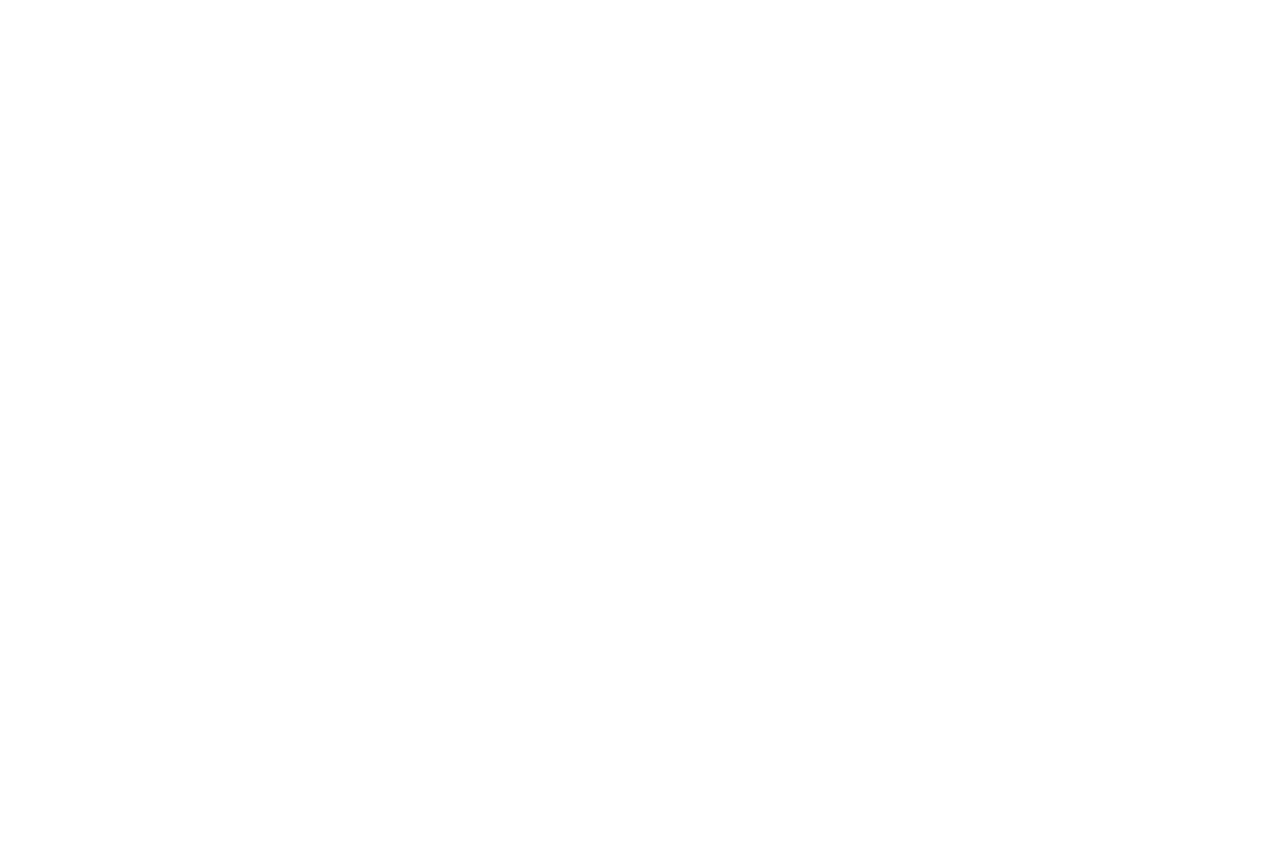
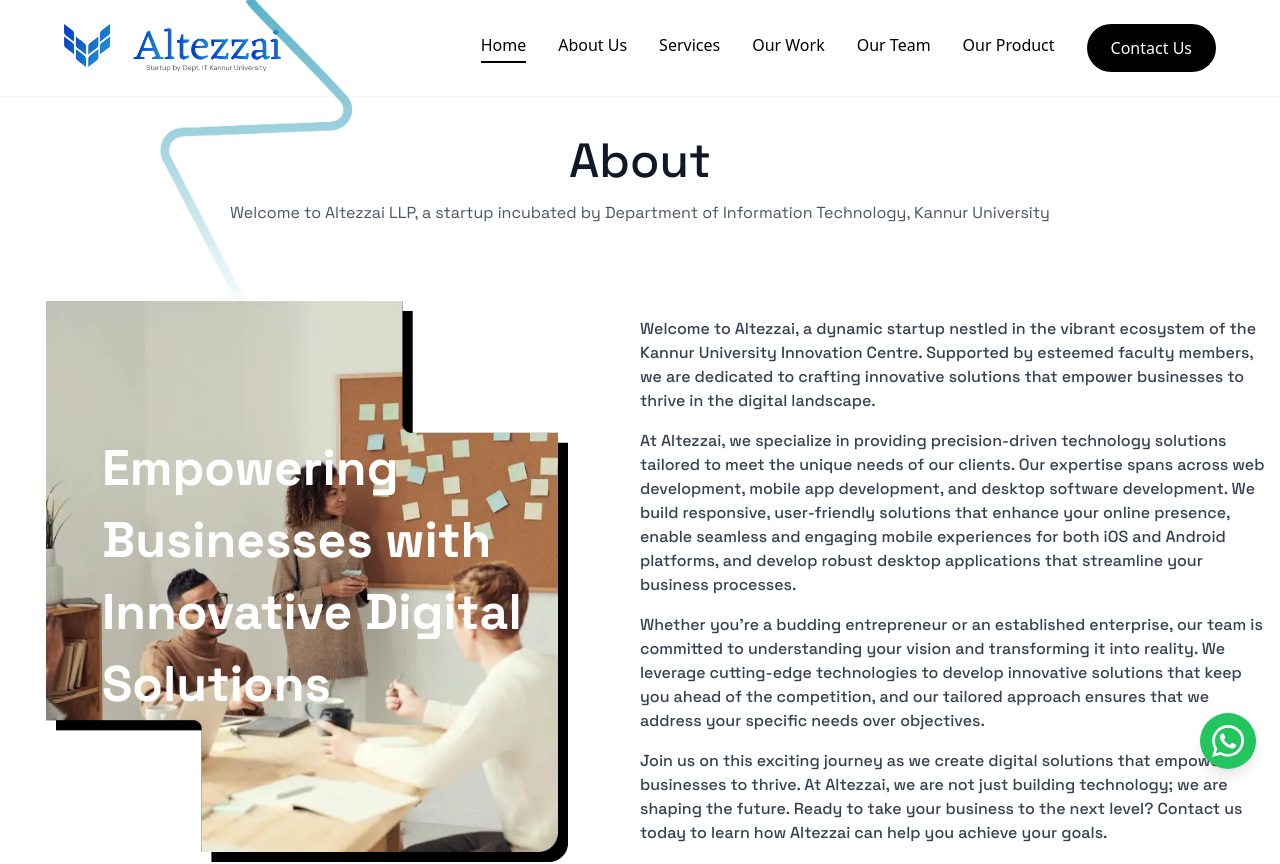
Before and after one commit to ROH-745/AltezzAi_Clone, a React (Vite) app in the folder altezzai-clone/: page /about in a window 1280 px wide. Before the commit this address had no page. Shown: the top 864 px of the page. Before the commit the page ends 800 px from the top, so only its background shows below. Built offline with nearby package versions, Linux system fonts and the light colour scheme.

Commit message:
About section done

```diff
--- a/altezzai-clone/src/App.jsx
+++ b/altezzai-clone/src/App.jsx
@@ -4,12 +4,14 @@
 import Mainworks from "./components/Works/Mainworks";
 import Mainteams from "./components/Teams/Mainteams";
 import Maincontact from "./components/Contact/Maincontact";
+import About from "./components/About/About";
 
 function App() {
   return (
     <Router>
       <Routes>
         <Route path="/" element={<Landing />} />
+        <Route path="/about" element={<About />} />
         <Route path="/services" element={<Mainservices />} />
         <Route path="/works" element={<Mainworks />} />
         <Route path="/teams" element={<Mainteams />} />
--- /dev/null
+++ b/altezzai-clone/src/components/About/About.jsx
@@ -0,0 +1,125 @@
+import React from "react";
+import Header from "../Header/Header";
+import Footer from "../Footer/Footer";
+
+function About() {
+  return (
+    <div className="min-h-screen bg-white relative">
+      <Header />
+
+      {/* First Image  */}
+      <div className="absolute top-0 left-40 z-40">
+        <img
+          src="/assets/About/img1.webp"
+          alt="About Altezzai"
+          className="w-48 h-auto object-cover"
+        />
+      </div>
+
+      <main className="py-6 lg:py-8  ">
+        <div className="max-w-7xl  mx-auto px-8  sm:px-6 lg:px-3 ">
+          <div className=" py-3 lg:py-2 h-[100px]  ">
+            {/* Page Title */}
+            <h1
+              className="text-4xl lg:text-5xl font-medium text-gray-900 text-center mb-8 lg:mb-4"
+              style={{ fontFamily: "Space Grotesk" }}
+            >
+              About
+            </h1>
+
+            {/* Subtitle */}
+            <p
+              className="text-sm lg:text-base text-gray-600 text-center mb-12 lg:mb-16 max-w-4xl mx-auto"
+              style={{ fontFamily: "Space Grotesk" }}
+            >
+              Welcome to Altezzai LLP, a startup incubated by Department of
+              Information Technology, Kannur University
+            </p>
+          </div>
+
+          {/* Content Section */}
+          <div className="flex flex-col lg:flex-row gap-8 lg:gap-12 mt-10 items-start">
+            <div className="relative  overflow-hidden mt-8 w-full max-w-lg mx-auto lg:max-w-lg [filter:drop-shadow(10px_10px_0_black)_drop-shadow(0_0_0_black)]">
+              <img
+                src="/assets/About/img2.webp"
+                alt="Digital Solutions"
+                className="w-full h-auto object-cover"
+              />
+
+              {/* Text Second Image */}
+              <div className="absolute inset-0  bg-opacity-40 flex items-center justify-center p-6">
+                <h3
+                  className="
+    text-2xl leading-snug font-bold text-white
+    text-left pl-4
+    lg:text-[50px] lg:leading-[72px] lg:pl-8
+  "
+                  style={{ fontFamily: "Space Grotesk" }}
+                >
+                  Empowering Businesses with Innovative Digital Solutions
+                </h3>
+              </div>
+            </div>
+
+            {/* Right Content */}
+            <div className="w-full  pt-12 lg:w-1/2 space-y-6">
+              <div className="space-y-4">
+                <p
+                  className="text-sm lg:text-base font-medium text-gray-700 leading-relaxed"
+                  style={{ fontFamily: "Space Grotesk" }}
+                >
+                  Welcome to Altezzai, a dynamic startup nestled in the vibrant
+                  ecosystem of the Kannur University Innovation Centre.
+                  Supported by esteemed faculty members, we are dedicated to
+                  crafting innovative solutions that empower businesses to
+                  thrive in the digital landscape.
+                </p>
+
+                <p
+                  className="text-sm lg:text-base font-medium text-gray-700 leading-relaxed"
+                  style={{ fontFamily: "Space Grotesk" }}
+                >
+                  At Altezzai, we specialize in providing precision-driven
+                  technology solutions tailored to meet the unique needs of our
+                  clients. Our expertise spans across web development, mobile
+                  app development, and desktop software development. We build
+                  responsive, user-friendly solutions that enhance your online
+                  presence, enable seamless and engaging mobile experiences for
+                  both iOS and Android platforms, and develop robust desktop
+                  applications that streamline your business processes.
+                </p>
+
+                <p
+                  className="text-sm lg:text-base font-medium text-gray-700 leading-relaxed"
+                  style={{ fontFamily: "Space Grotesk" }}
+                >
+                  Whether you're a budding entrepreneur or an established
+                  enterprise, our team is committed to understanding your vision
+                  and transforming it into reality. We leverage cutting-edge
+                  technologies to develop innovative solutions that keep you
+                  ahead of the competition, and our tailored approach ensures
+                  that we address your specific needs over objectives.
+                </p>
+
+                <p
+                  className="text-sm lg:text-base font-medium text-gray-700 leading-relaxed"
+                  style={{ fontFamily: "Space Grotesk" }}
+                >
+                  Join us on this exciting journey as we create digital
+                  solutions that empower businesses to thrive. At Altezzai, we
+                  are not just building technology; we are shaping the future.
+                  Ready to take your business to the next level? Contact us
+                  today to learn how Altezzai can help you achieve your goals.
+                </p>
+              </div>
+            </div>
+          </div>
+        </div>
+      </main>
+
+      <Footer />
+    </div>
+  );
+}
+
+export default About;
--- a/altezzai-clone/src/components/Header/Header.jsx
+++ b/altezzai-clone/src/components/Header/Header.jsx
@@ -6,6 +6,7 @@
 
   return (
     <header className="bg-white border-b border-gray-100">
+      {/* <header className="bg-white border-b border-gray-100 fixed top-0 left-0 right-0 z-50" > */}
       <div className="mx-auto py-6 flex items-center justify-between px-8 sm:px-12 lg:px-16">
         <div>
           <img
@@ -25,7 +26,12 @@
             >
               Home
             </a>
-            <a className="cursor-pointer hover:opacity-70">About Us</a>
+            <a
+              className="cursor-pointer hover:opacity-70"
+              onClick={() => navigate("/about")}
+            >
+              About Us
+            </a>
             <a
               className="cursor-pointer hover:opacity-70"
               onClick={() => navigate("/services")}
@@ -66,7 +72,7 @@
       {menuOpen && (
         <div className="md:hidden px-6 py-8 flex flex-col gap-6 border-t border-gray-100 bg-white text-base cursor-pointer">
           <a onClick={() => (window.location.href = "/")}>Home</a>
-          <a>About Us</a>
+          <a onClick={() => navigate("/about")}>About Us</a>
           <a onClick={() => navigate("/services")}>Services</a>
           <a onClick={() => navigate("/works")}>Our Work</a>
           <a onClick={() => navigate("/teams")}>Our Team</a>
```
Also changed, not shown: altezzai-clone/public/assets/About/img1.webp (added), altezzai-clone/public/assets/About/img2.webp (added).
